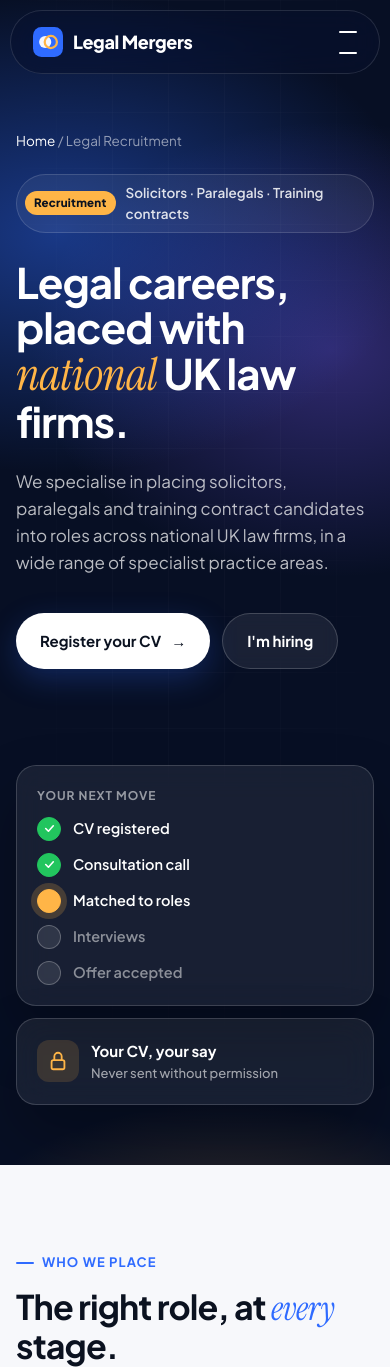
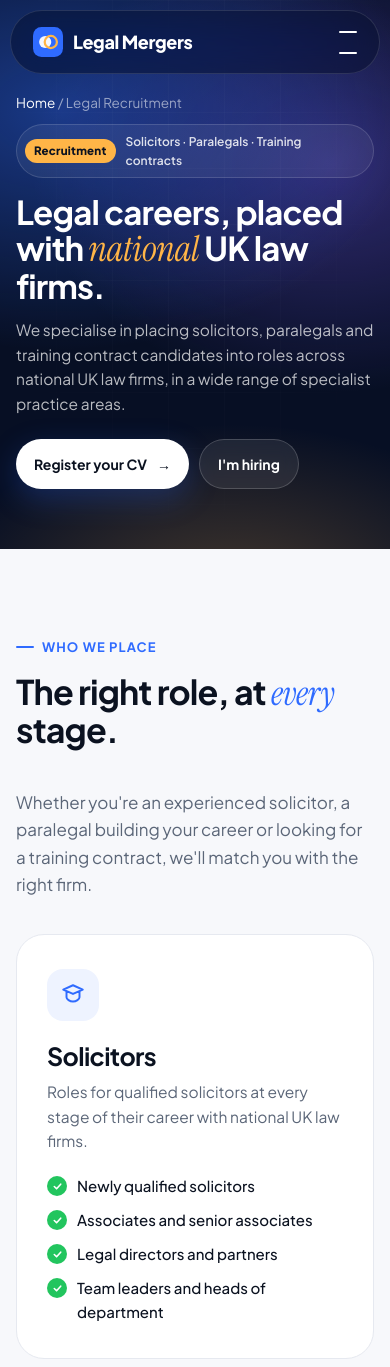
Before and after one commit to Naroshan/legalMergers-, a plain HTML site: page recruitment/index.html in a window 390 px wide. Shown: the top 1367 px of the page. Drawn offline with Linux system fonts and the light colour scheme.

Commit message:
Make the opening section fit on one screen on phones and laptops
Co-Authored-By: Claude Opus 5.5 <noreply@anthropic.com>
Claude-Session: https://claude.ai/code/session_01SWCJcPZUpP6LwdMR4Gppkf

```diff
--- a/recruitment/index.html
+++ b/recruitment/index.html
@@ -14,7 +14,7 @@
 <link rel="preconnect" href="https://fonts.googleapis.com">
 <link rel="preconnect" href="https://fonts.gstatic.com" crossorigin>
 <link href="https://fonts.googleapis.com/css2?family=Instrument+Serif:ital@1&family=Plus+Jakarta+Sans:wght@400;500;600;700;800&display=swap" rel="stylesheet">
-<link rel="stylesheet" href="/styles.css?v=3">
+<link rel="stylesheet" href="/styles.css?v=4">
 </head>
 <body>
 <nav class="navbar"><div class="inner">
--- a/styles.css
+++ b/styles.css
@@ -53,7 +53,7 @@ svg{display:block}
 .btn-amber{background:var(--amber);color:var(--ink)}
 
 /* ---------- hero ---------- */
-.hero{position:relative;overflow:hidden;background:var(--navy);color:#fff;padding:170px 0 110px;isolation:isolate}
+.hero{position:relative;overflow:hidden;background:var(--navy);color:#fff;padding:128px 0 72px;isolation:isolate}
 .hero:before{content:"";position:absolute;inset:0;z-index:-2;
   background:radial-gradient(600px 400px at 15% 20%,rgba(47,107,255,.45),transparent 60%),
              radial-gradient(500px 380px at 85% 30%,rgba(124,92,255,.35),transparent 60%),
@@ -62,24 +62,24 @@ svg{display:block}
   background-image:linear-gradient(rgba(255,255,255,.06) 1px,transparent 1px),linear-gradient(90deg,rgba(255,255,255,.06) 1px,transparent 1px);
   background-size:56px 56px;mask-image:radial-gradient(ellipse at 50% 30%,#000 30%,transparent 75%);-webkit-mask-image:radial-gradient(ellipse at 50% 30%,#000 30%,transparent 75%)}
 .hero .grid{display:grid;grid-template-columns:1.2fr .8fr;gap:56px;align-items:center}
-.badge{display:inline-flex;align-items:center;gap:10px;font-size:13.5px;font-weight:600;color:rgba(255,255,255,.85);background:rgba(255,255,255,.06);border:1px solid rgba(255,255,255,.14);padding:7px 14px 7px 8px;border-radius:999px;margin-bottom:26px}
+.badge{display:inline-flex;align-items:center;gap:10px;font-size:13.5px;font-weight:600;color:rgba(255,255,255,.85);background:rgba(255,255,255,.06);border:1px solid rgba(255,255,255,.14);padding:7px 14px 7px 8px;border-radius:999px;margin-bottom:20px}
 .badge b{background:var(--amber);color:var(--ink);font-size:11.5px;padding:3px 9px;border-radius:999px;font-weight:800;letter-spacing:.02em}
-.hero h1{color:#fff;font-size:clamp(42px,6.2vw,76px);margin-bottom:24px}
+.hero h1{color:#fff;font-size:clamp(34px,4.6vw,62px);margin-bottom:20px}
 .hero h1 em.serif{color:var(--amber);font-size:1.08em}
-.hero .lead{font-size:clamp(17px,1.6vw,19.5px);color:rgba(255,255,255,.72);max-width:580px;margin-bottom:36px}
-.hero .ctas{display:flex;flex-wrap:wrap;gap:12px;margin-bottom:40px}
+.hero .lead{font-size:clamp(16px,1.4vw,18.5px);color:rgba(255,255,255,.72);max-width:560px;margin-bottom:28px}
+.hero .ctas{display:flex;flex-wrap:wrap;gap:12px;margin-bottom:26px}
 .chips{display:flex;flex-wrap:wrap;gap:10px}
 .chip{display:inline-flex;align-items:center;gap:8px;font-size:13.5px;font-weight:600;color:rgba(255,255,255,.75)}
 .chip svg{width:18px;height:18px;stroke:var(--amber);fill:none;stroke-width:2.4;stroke-linecap:round;stroke-linejoin:round}
 .chip+.chip:before{content:"";width:4px;height:4px;border-radius:50%;background:rgba(255,255,255,.3);margin-right:4px}
 
 /* hero visual: floating glass cards */
-.visual{position:relative;height:490px}
+.visual{position:relative;height:465px}
 .glass{position:absolute;background:rgba(255,255,255,.07);border:1px solid rgba(255,255,255,.16);backdrop-filter:blur(16px);-webkit-backdrop-filter:blur(16px);border-radius:var(--r-md);padding:20px;box-shadow:0 30px 60px rgba(0,0,0,.25);color:#fff}
 .glass .lbl{font-size:12px;font-weight:700;letter-spacing:.08em;text-transform:uppercase;color:rgba(255,255,255,.55);margin-bottom:12px}
-.g1{top:0;right:0;width:310px;animation:float 7s ease-in-out infinite}
-.g2{top:282px;left:0;width:290px;animation:float 8s ease-in-out -2s infinite}
-.g3{top:392px;right:0;width:260px;animation:float 9s ease-in-out -4s infinite}
+.g1{top:0;right:0;width:290px;animation:float 7s ease-in-out infinite}
+.g2{top:262px;left:0;width:280px;animation:float 8s ease-in-out -2s infinite}
+.g3{top:380px;right:0;width:250px;animation:float 9s ease-in-out -4s infinite}
 .tl{list-style:none;display:grid;gap:12px}
 .tl li{display:flex;align-items:center;gap:12px;font-size:14.5px;font-weight:600}
 .tl .dot{width:24px;height:24px;border-radius:50%;display:grid;place-items:center;flex:none;background:rgba(255,255,255,.1);border:1px solid rgba(255,255,255,.25)}
@@ -98,8 +98,8 @@ svg{display:block}
 @keyframes float{0%,100%{transform:translateY(0)}50%{transform:translateY(-12px)}}
 
 /* page hero */
-.hero.sub{padding:160px 0 90px}
-.crumbs{font-size:13.5px;color:rgba(255,255,255,.55);margin-bottom:22px}
+.hero.sub{padding:120px 0 64px}
+.crumbs{font-size:13.5px;color:rgba(255,255,255,.55);margin-bottom:14px}
 .crumbs a{color:#fff;text-decoration:none}
 
 /* ---------- sections ---------- */
@@ -255,7 +255,7 @@ footer .bottom{border-top:1px solid rgba(255,255,255,.08);padding:22px 0;font-si
   .navbar .inner{position:relative}
   .burger{display:grid}
   .hero .grid,.split,.feature .grid,.faq,.contact-card{grid-template-columns:1fr}
-  .visual{height:490px;max-width:480px;width:100%;margin:0 auto}
+  .visual{display:none}
   .bento{grid-template-columns:repeat(2,1fr)}
   .span-3,.span-2,.span-4{grid-column:span 1}
   .bento .wide{grid-column:span 2}
@@ -271,11 +271,15 @@ footer .bottom{border-top:1px solid rgba(255,255,255,.08);padding:22px 0;font-si
   .wrap{padding:0 16px}
   .navbar{padding:0 10px;top:10px}
   .logo small{display:none}
-  .hero{padding:130px 0 70px}
-  .hero.sub{padding:130px 0 60px}
-  .visual{height:auto;display:grid;gap:12px}
-  .glass{position:relative;top:auto;left:auto;right:auto;bottom:auto;width:auto!important;animation:none}
-  .g2{display:none}
+  .hero{padding:96px 0 44px}
+  .hero.sub{padding:92px 0 40px}
+  .badge{font-size:12px;margin-bottom:16px}
+  .hero h1{font-size:33px;margin-bottom:14px}
+  .hero .lead{font-size:15.5px;margin-bottom:22px}
+  .hero .ctas{gap:10px;margin-bottom:20px}
+  .hero .btn{padding:13px 18px;font-size:14px}
+  .chip{font-size:12.5px}
+  .crumbs{margin-bottom:10px}
   .chip+.chip:before{display:none}
   .chips{gap:8px 16px}
   .bento,.process,.row,footer .cols{grid-template-columns:1fr}
```
Also changed, not shown: 404.html (+1 -1 lines), index.html (+1 -1 lines).
